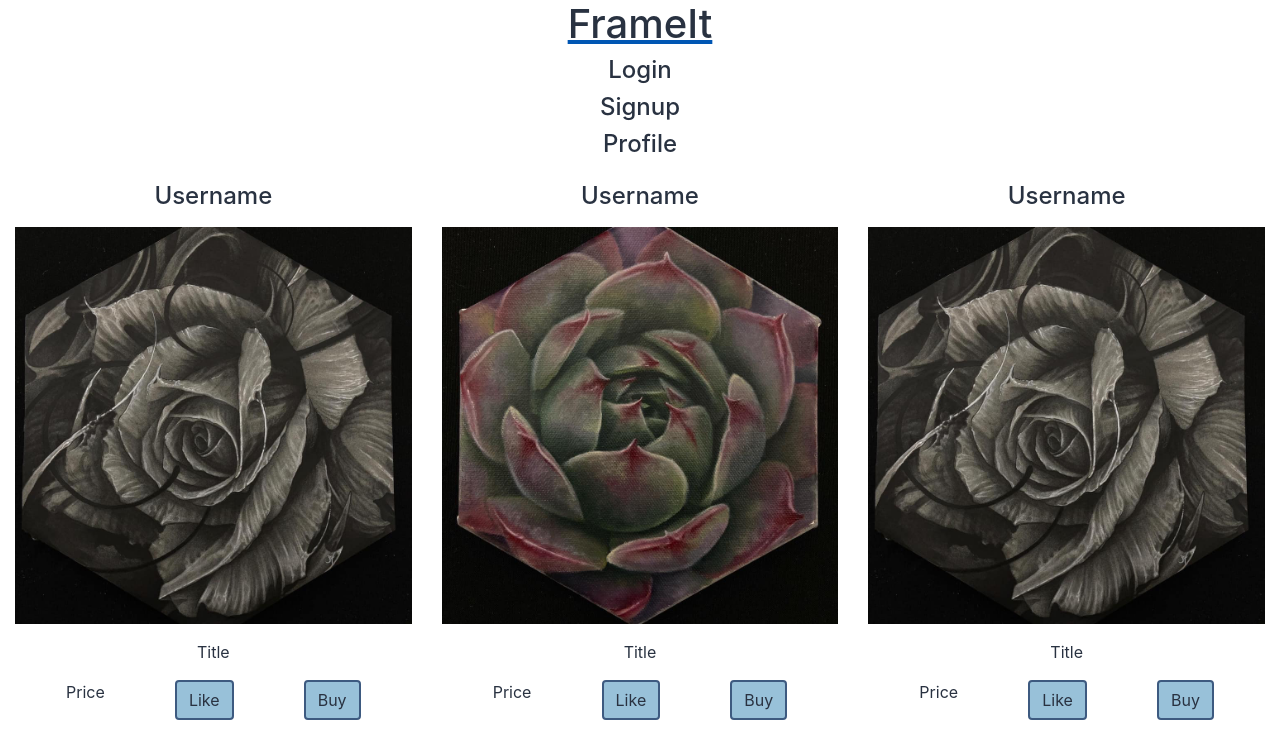
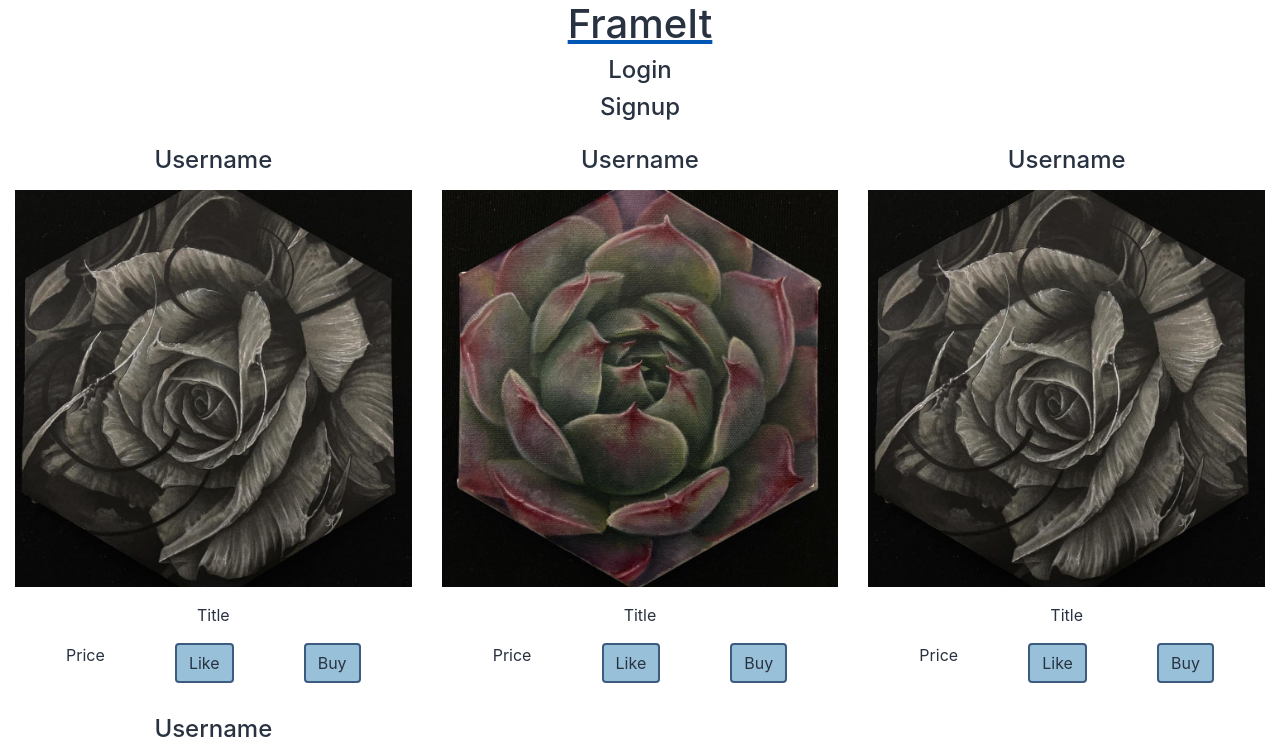
Before and after one commit to saul10huerta/frame-it, a React (Create React App) app in the folder client/: page / in a window 1280 px wide. Shown: the top 754 px of the page. Built offline with nearby package versions, Linux system fonts and the light colour scheme.

Commit message:
able to get logout to work for logged in users

```diff
--- a/client/src/components/Header/index.js
+++ b/client/src/components/Header/index.js
@@ -1,28 +1,32 @@
 import React from 'react';
 import { Link } from 'react-router-dom';
-// import Auth from '../../utils/auth';
+import Auth from '../../utils/auth';
 
 const Header = () => {
 
+    const logout = event => {
+        event.preventDefault();
+        Auth.logout();
+    };
     return (
         <header>
             <Link to='/'>
                 <h1>FrameIt</h1>
             </Link>
 
-            <Link to='/login'>
-                <h4>Login</h4>
-            </Link>
-
-            <Link to='/signup'>
-                <h4>Signup</h4>
-            </Link>
-
-            <Link to='/profile'>
-                <h4>Profile</h4>
-            </Link>
-
-
+            {Auth.loggedIn() ? (
+            <>
+              <Link to='/profile'><h4>Profile</h4></Link>
+              <a href="/" onClick={logout}>
+                Logout
+              </a>
+            </>
+            ) : (
+                <>
+                    <Link to='/login'><h4>Login</h4></Link>
+                    <Link to='/signup'><h4>Signup</h4></Link>
+                </>
+            )}
         </header>
     )
 }
```
